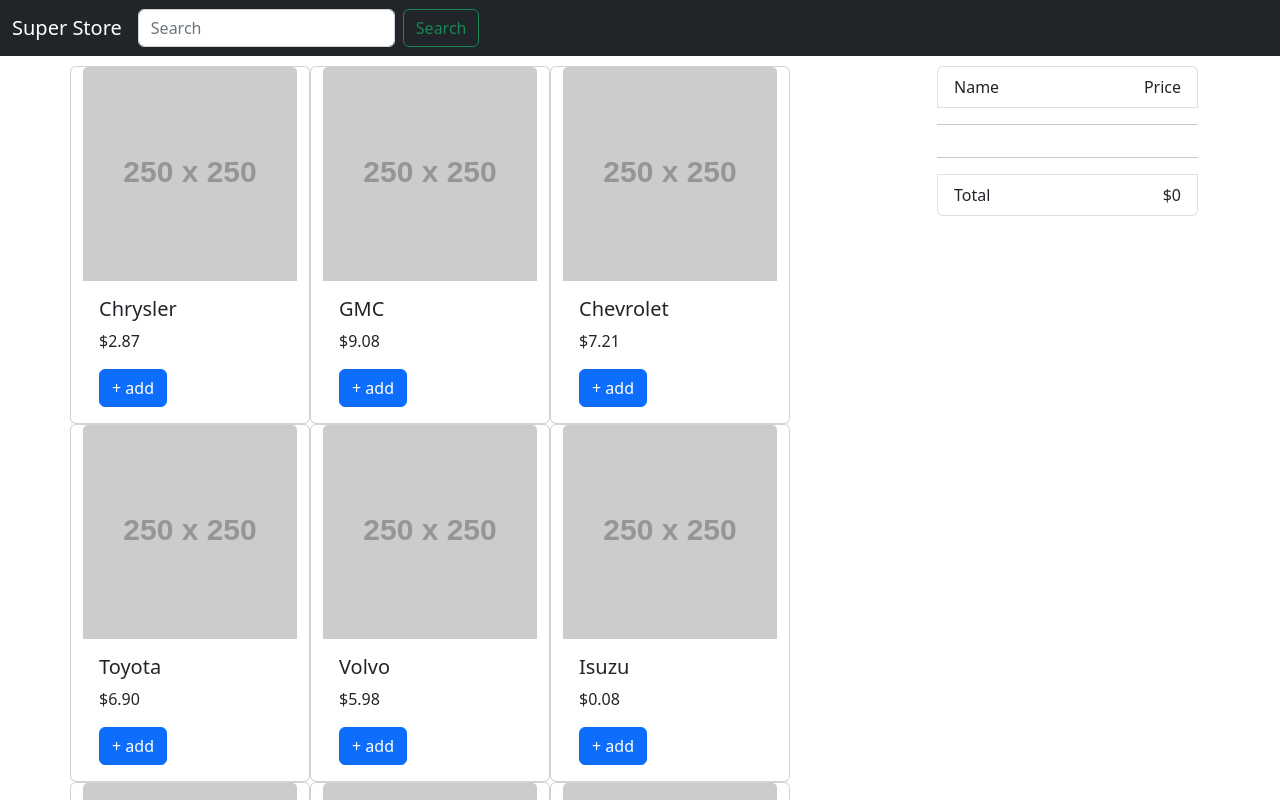
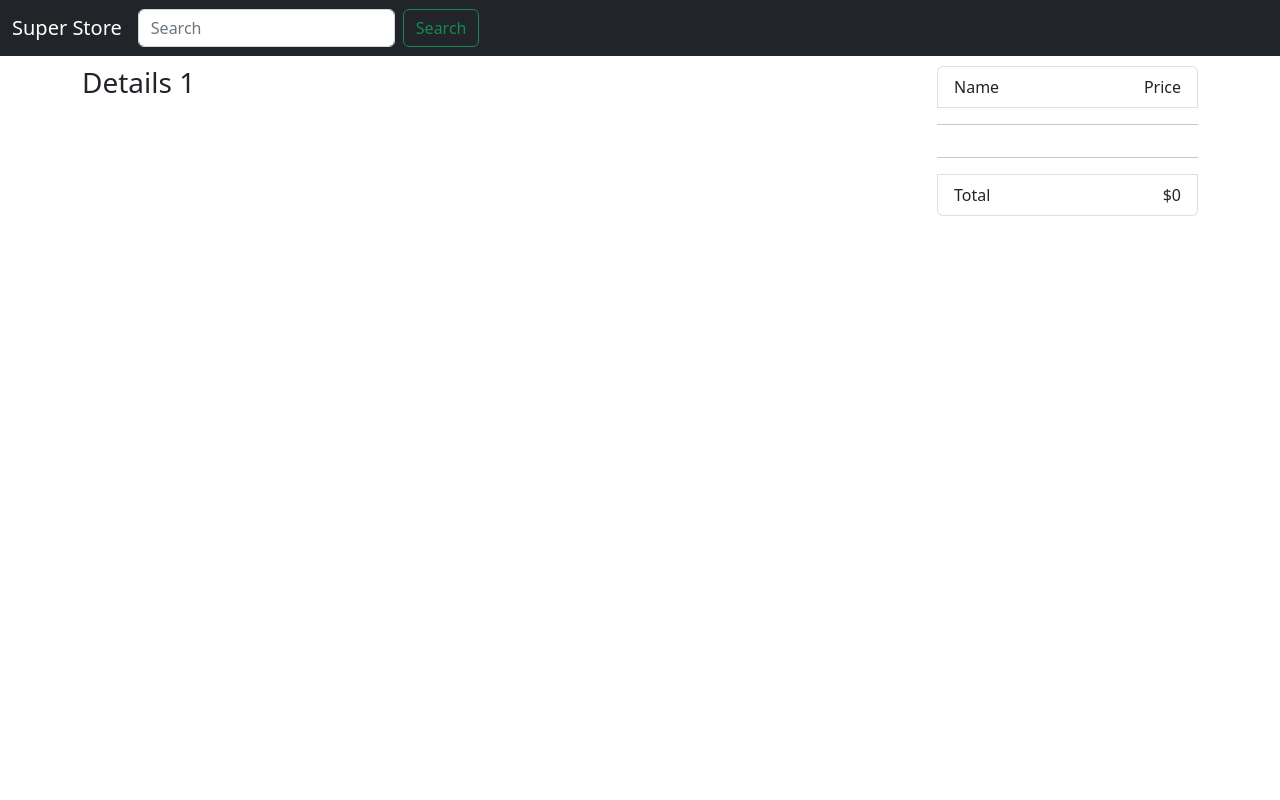
Before and after one commit to chandan-ojha/learn-vue2, a Vue app in the folder Superstore Project/: page /item/1 in a window 1280 px wide. Shown: the top 800 px of the page. Built offline with nearby package versions, Linux system fonts and the light colour scheme.

Commit message:
Route Setup Done

```diff
--- a/Superstore Project/src/App.vue
+++ b/Superstore Project/src/App.vue
@@ -1,11 +1,19 @@
 <template>
   <div id="app">
+
+    <!--<router-link :to="{path: '/'}">Home</router-link>
+    <router-link :to="{path: '/test/1'}">Test 1</router-link>
+    <router-link :to="{path: '/test/2'}">Test 2</router-link>
+    <router-link :to="{path: '/test/3'}">Test 3</router-link>
+    <router-view></router-view>-->
+
     <navbar @search="search"></navbar>
     <!--Bootstrap Card-->
     <div class="container">
     <div class="row">
       <div class="col-sm-9">
-        <inventory @newItemAdded="addCartItem" :items="items"></inventory>
+        <router-view></router-view>
+        <!--<inventory @newItemAdded="addCartItem" :items="items"></inventory>-->
       </div>
       <div class="col-sm-3">
         <cart @itemRemoved="removeItem" :items="cart"></cart>
@@ -18,14 +26,14 @@
 <script>
 import Navbar from './components/Navbar.vue'
 import Cart from './components/Cart.vue'
-import Inventory from "./components/Inventory.vue";
+//import Inventory from "./components/views/Inventory.vue";
 import data from './data.js'
 
 export default {
   components: {
     Navbar,
     Cart,
-    Inventory
+    //Inventory
   },
   data(){
     return {
--- a/Superstore Project/src/components/Inventory.vue
+++ b/Superstore Project/src/components/views/Inventory.vue
@@ -14,7 +14,12 @@
 
 <script>
 export default {
-  props: ['items'],
+  //props: ['items'],
+  data(){
+    return {
+      items: []
+    }
+  },
   methods: {
     addToCart(item){
       this.$emit('newItemAdded',item)
--- a/Superstore Project/src/components/Hello.vue
+++ b/Superstore Project/src/components/views/ItemDetails.vue
@@ -1,5 +1,5 @@
 <template>
-   <h3>Hello Router</h3>
+   <h3>Details {{ $route.params.id }}</h3>
 </template>
 
 <script>
```
Also changed, not shown: Superstore Project/src/router/index.js (+9 -3 lines).
